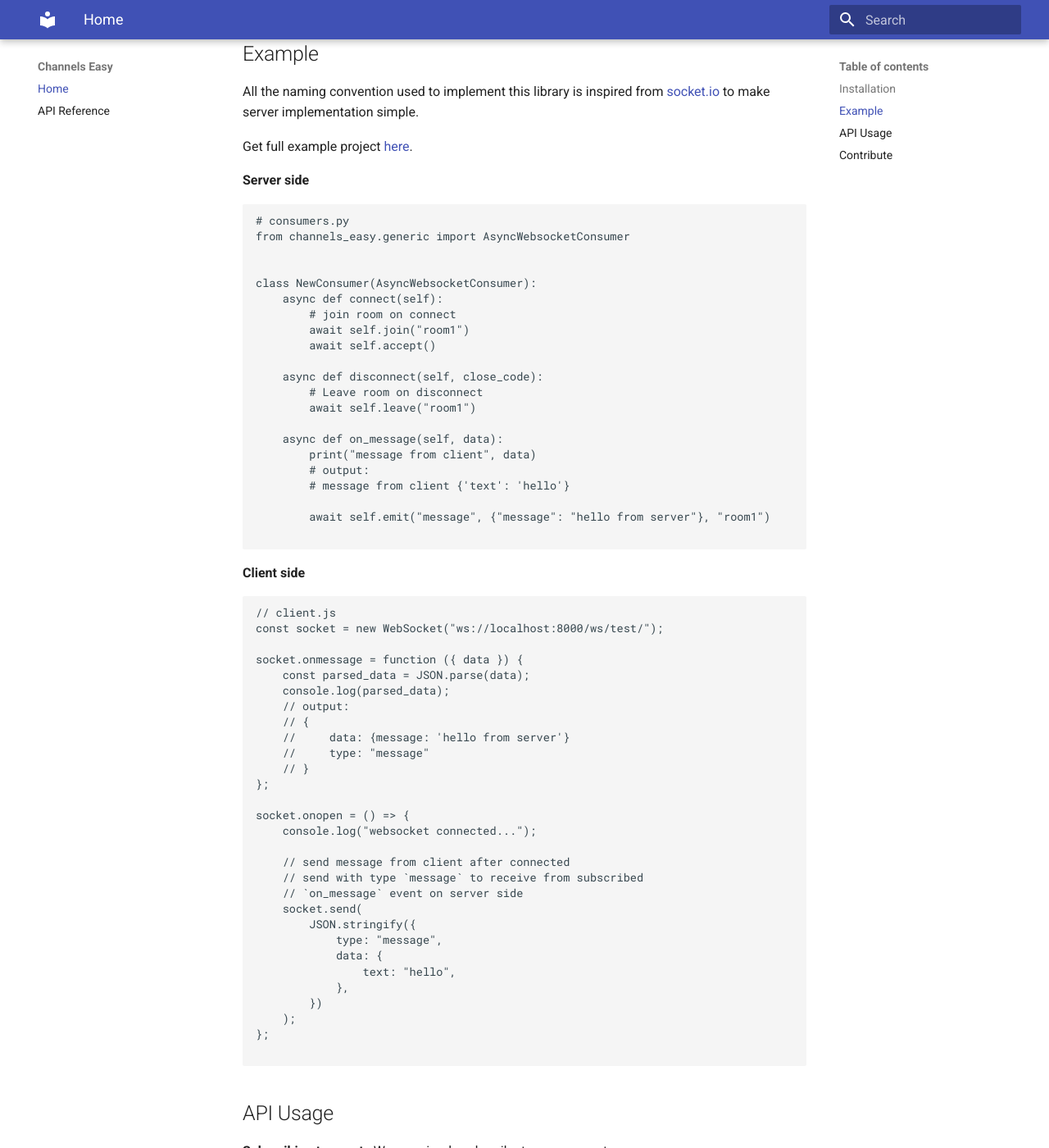
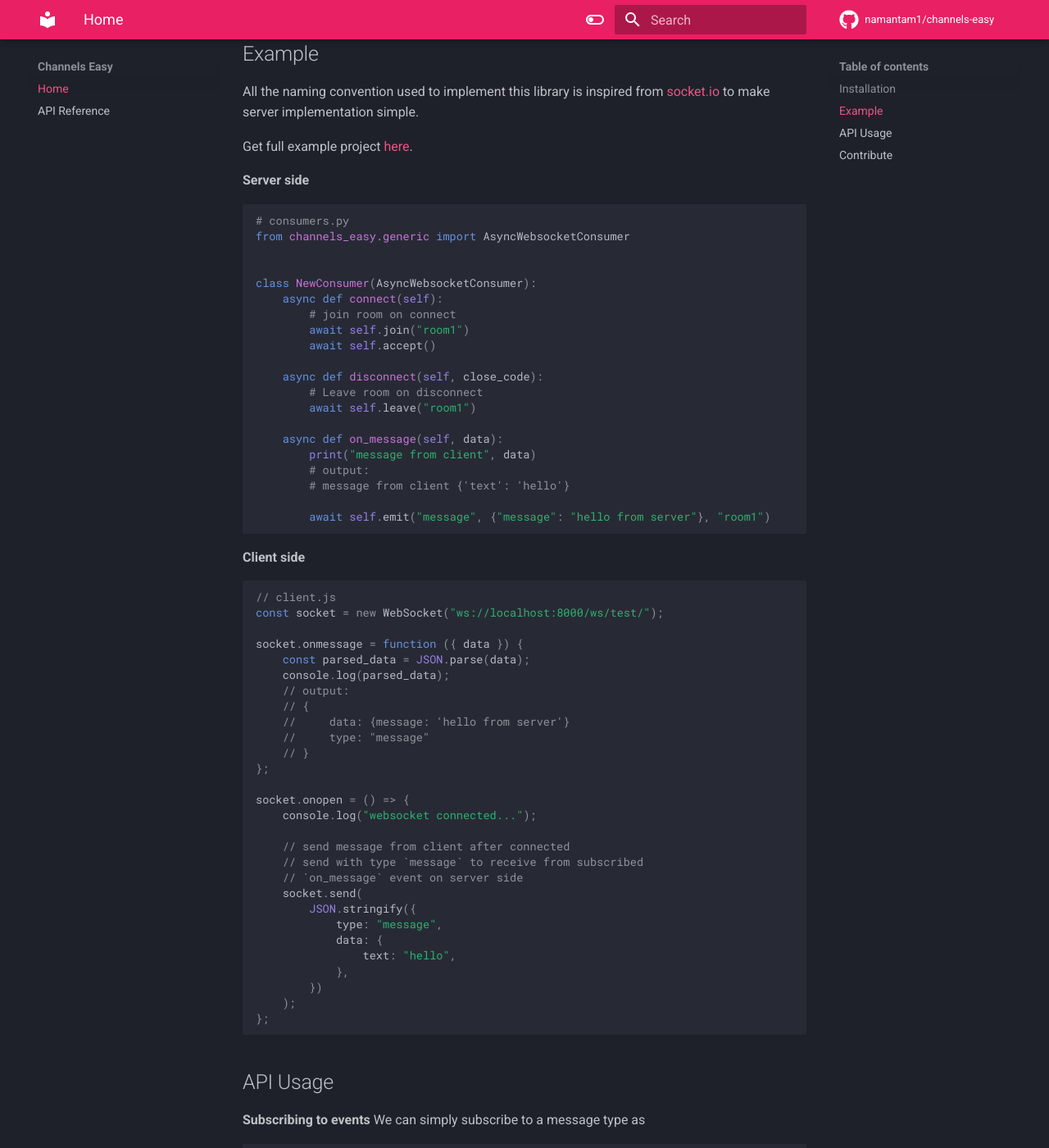
Before and after one commit to namantam1/channels-easy, an MkDocs documentation site: the page built from docs/index.md, in a window 1280 px wide and 1400 px high, scrolled down 994 px. Shown: the whole window at 82% size. Built offline with MkDocs 1.6.1 and Material for MkDocs 9.7.7, drawn with Linux system fonts in a browser that asks for light colours; comment, search, counter and statistics services are not loaded; some of the changed text lies outside the part shown.

Commit message:
Update docs

````diff
--- a/docs/index.md
+++ b/docs/index.md
@@ -43,7 +43,7 @@
 
 All the naming convention used to implement this library is inspired from [socket.io](https://socket.io/) to make server implementation simple.
 
-Get full example project [here](./example).
+Get full example project [here](https://github.com/namantam1/channels-easy/tree/main/example).
 
 **Server side**
 ```python
--- a/mkdocs.yml
+++ b/mkdocs.yml
@@ -1,4 +1,14 @@
 site_name: Channels Easy
+site_url: https://namantam1.github.io/channels-easy/
+site_author: Naman Tamrakar
+
+# Repository
+repo_name: namantam1/channels-easy
+repo_url: https://github.com/namantam1/channels-easy/
+edit_uri: edit/main/docs/
+
+# Copyright
+copyright: Copyright &copy; 2021-2022 Naman Tamrakar
 
 nav:
   - Home: index.md
@@ -6,6 +16,28 @@
 
 theme:
   name: "material"
+  icon:
+    repo: fontawesome/brands/github
+  palette:
+    - scheme: slate
+      primary: pink
+      accent: pink
+      toggle:
+        icon: material/toggle-switch-off-outline
+        name: Switch to light mode
+    - scheme: default
+      primary: indigo
+      accent: indigo
+      toggle:
+        icon: material/toggle-switch
+        name: Switch to dark mode
+
+markdown_extensions:
+  - pymdownx.highlight:
+      anchor_linenums: true
+  - pymdownx.inlinehilite
+  - pymdownx.snippets
+  - pymdownx.superfences
 
 plugins:
   - search
````
